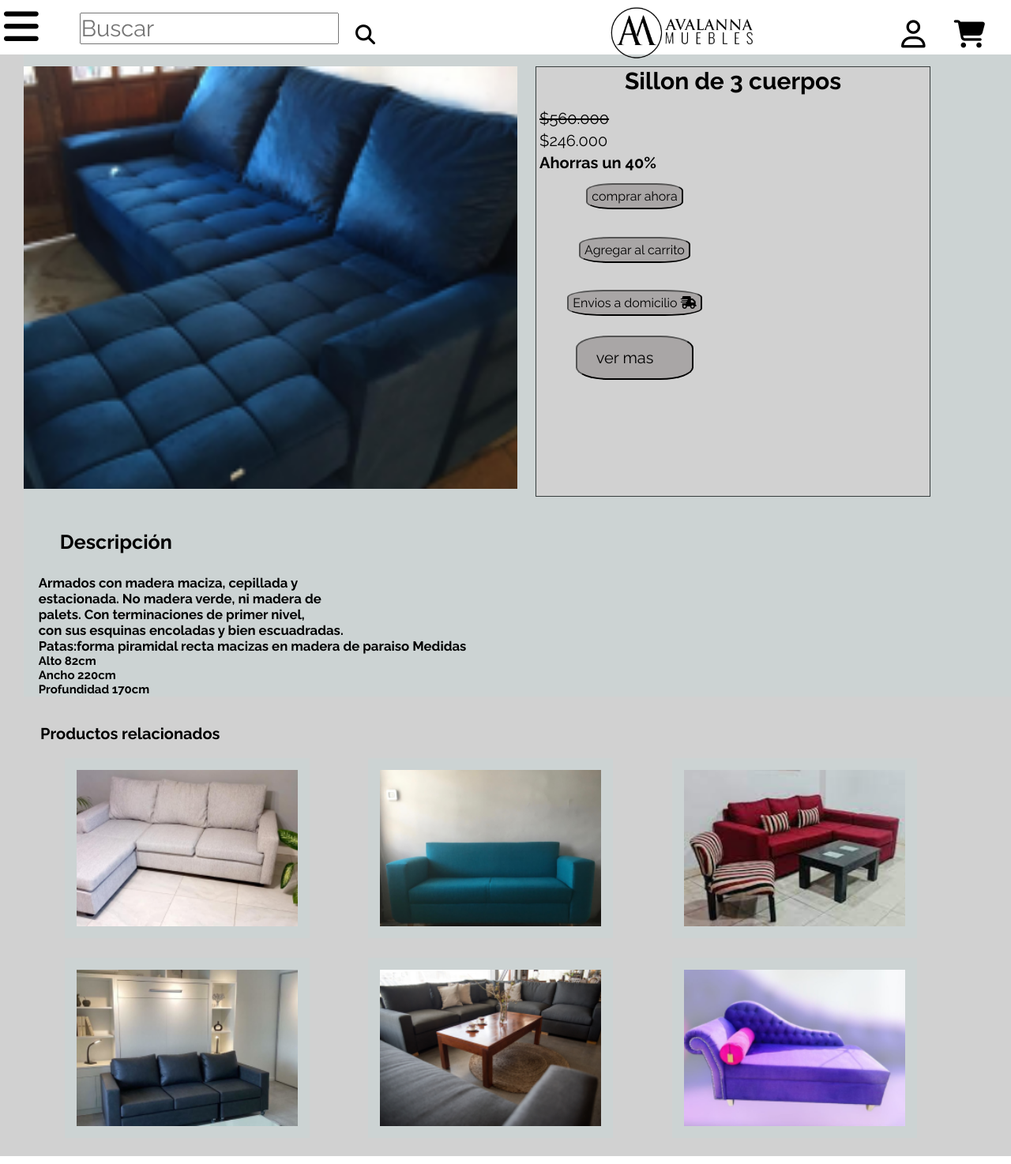
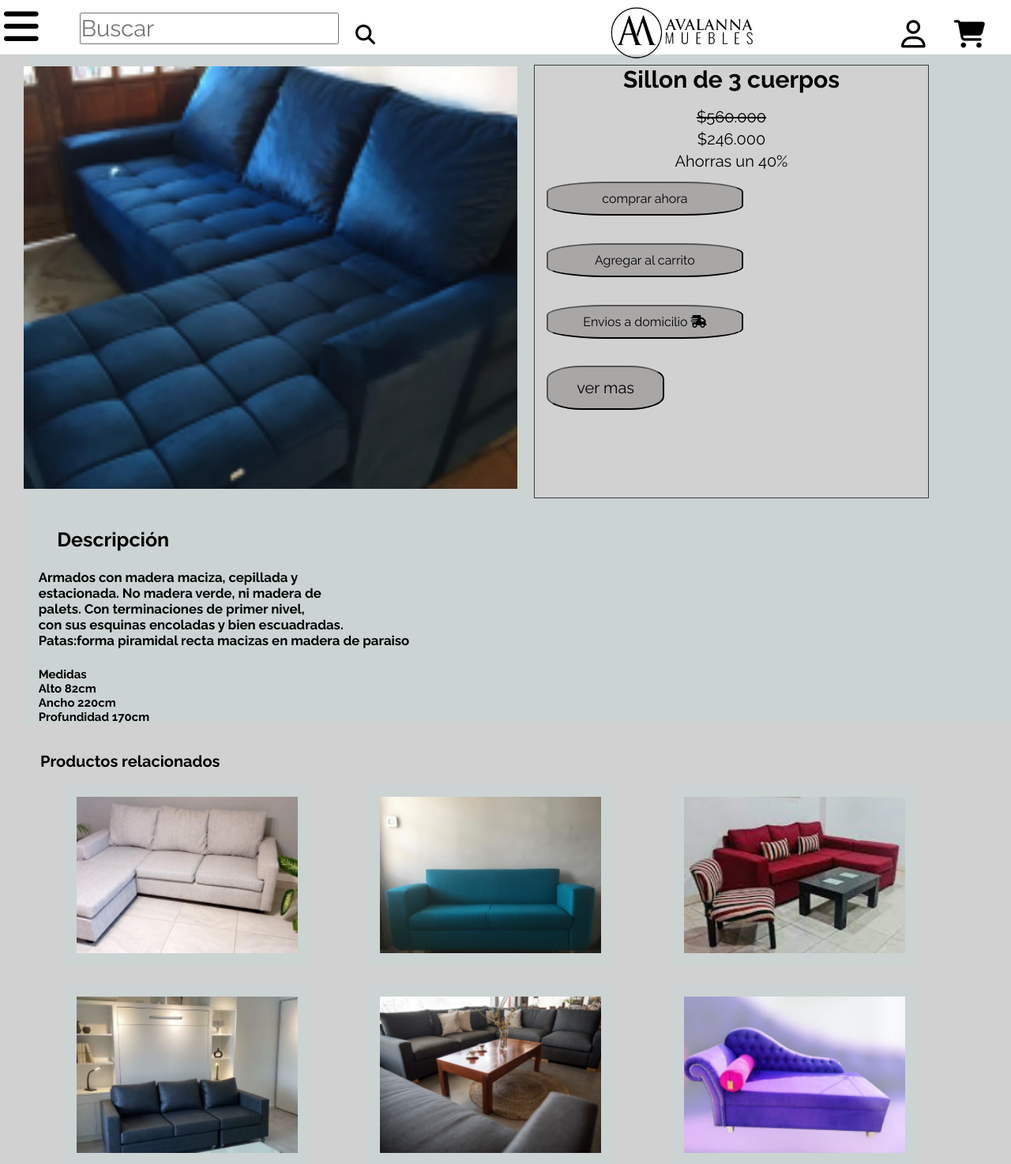
Before and after one commit to Tincho-91/c23-grupo09-Avalanna_Muebles, a Node server app: page /detalleDelProducto in a window 1280 px wide. Shown: the top 1474 px of the page at 79% size. Run offline with Node 20, Linux system fonts and the light colour scheme; some libraries are stand-ins or nearby versions.

Commit message:
corrigiendo errores

```diff
--- a/app.js
+++ b/app.js
@@ -30,12 +30,6 @@ app.get("/productCart", (req, res) => {
 })
 
 
-app.get("/", (req, res) => {
-   return res.sendFile(path.join(__dirname, "/views/header.html"));
-})
-
-app.listen(3030, () => console.log("corriendo en el puerto 3030"));
-
 app.listen(3000, () => console.log("corriendo en el puerto 3000"));
 
 
--- a/public/css/productDetail.css
+++ b/public/css/productDetail.css
@@ -10,24 +10,17 @@
 --fuentes:"Raleway"
 
 
- --parrafos: 24px;
+ --parrafos: 22px;
       --titulos: 40px;
       --precio: 10px;
       --descuento: 12px;
       --descripcion: 24px;
 }
 
-/*
-.productDetail__main img {
-    width: 22%;
-    height: 50px;
-    padding-bottom: 20px;
-    margin-right:5px ;
-    }
-*/
+
+
     * {
-        margin: 0px;
-        padding: 0;
+
         font-family: var(--fuentes);
     }
 
@@ -91,23 +84,26 @@
     .productDetail-button{
     font-size: 5px;
     background-color:#a9a6a6;
-    border-radius: 28%;
+    border-radius: 30%;
     margin-bottom: 7px;
     padding: 1%;
     margin-right:28%;
+
+    }
+.productDetail-button_a_p{
+    font-size: 5px;
+    background-color:#a9a6a6;
+    border-radius: 30%;
+    margin-bottom: 7px;
+     margin-right:30%;
+     margin-left: 5px;
+
 }
-.button_a_p{
-    font-size: small;
-    background-color:#a9a6a6;
-    border-radius: 28%;
-    padding: 2%;
-    margin-right:50%;
-}
-
 
 .productDetail-li{
     font-size: 7px;
     font-family:"Raleway";
+    padding-top: 5%;
     }
     .productDetail_relacionados{
         height: 7px;
@@ -143,7 +139,6 @@
 }
 .seccion__productos{
     margin-left: 30px;
-    text-align:left;
     background-color:rgba(204, 211, 211, 0.995);
 }
 
@@ -183,31 +178,40 @@
 
                 .precios{
                     background-color: var(--gris-claro);
-                    width: 40%;
-                     margin: 15px;
+                    width: 30%;
+                     margin: 13px;
                      border:1px solid rgba(1, 10, 10, 0.74)
                 }
 
                 .productDetail__main  p {
-                    font-size: 12px;
-                    text-align: left;
+                    font-size: 10px;
+                    text-align: center;
                     margin: 1% 2% 1% 5%;
-                    padding:0% 1%;
+                    padding:0% 1% ;
+
                 }
                 .productDetail-button{
-                    font-size: 12px;
+                    font-size: 10px;
                     background-color:#a9a6a6;
-                     border-radius: 28%;
+                     border-radius: 30%;
                      margin-top: 2%;
-                     margin-bottom: 5%;
-                    padding: 1%;
-                    margin-right:50%;
+                     margin-bottom:5%;
+                    padding: 2%;
+                    margin-right:60%;
+                    margin-left: 3%;
+                    width: 55%;
+
                 }
-
-                .button_a_p{
-                    padding: 2% 4%;
-                    margin-right:50%;
-                    width: 30%;
+                .productDetail-button_a_p{
+                    font-size: 10px;
+                    background-color:#a9a6a6;
+                    border-radius: 30%;
+                    margin-top: 2%;
+                    margin-bottom:25%;
+                   padding: 2%;
+                   margin-right:85%;
+                   margin-left: 3%;
+                   width: 25%;
                 }
                 .productDetail_relacionados {
                     font-size: 18px;
@@ -215,6 +219,7 @@
                 }
                 .productDetail-li{
                     font-size: 12px;
+                    padding-top: 5%;
                 }
 }
 
@@ -249,16 +254,24 @@
             }
                 .productDetail-button{
                     font-size: 16px;
+                    border-radius: 30%;
+                    padding: -10%;
+                    width: 50%;
+                    margin-left: 3%;
                 }
                 .productDetail-button:hover{
                     background-color:var(--gris-oscuro);
                     color:#a9a6a6;
                     }
 
-                .button_a_p{
+                .productDetail-button_a_p{
                     font-size: 16px;
+                    border-radius: 30%;
+                    width: 30%;
+                    padding: -10px;
+                   margin-left: 3%;
                 }
-                .button_a_p:hover{
+                .productDetail-button_a_p:hover{
                     background-color:var(--gris-oscuro);
                 color: var(--gris-claro);
                 }
--- a/public/css/styles.css
+++ b/public/css/styles.css
@@ -2,7 +2,6 @@
 @import url('https://fonts.googleapis.com/css2?family=Raleway:wght@100;200;300;400;500;600;700;800;900&display=swap');
 @import url('https://fonts.googleapis.com/css2?family=Oxygen:wght@300;400;700&display=swap');
 @import"./generales.css";
-@import"./header.css";
 @import"./footer.css";
 @import"./index.css";
 @import"./register.css";
--- a/views/productDetail.html
+++ b/views/productDetail.html
@@ -37,13 +37,13 @@
             <h1 class="seccion__productos--titulo">Sillon de 3 cuerpos</h1>
             <p class="color"><del>$560.000</del></p>
             <p class="color">$246.000</p>
-            <p class="color"><b>Ahorras un 40%</b></p>
+            <p class="color">Ahorras un 40%</b></p>
             <button class="productDetail-button">comprar ahora</button>
             <div>
 
                <button class="productDetail-button">Agregar al carrito</button>
               <button class="productDetail-button">Envios a domicilio  <i class="fa-solid fa-truck-fast" style="color: #000000;"></i></button> <br>
-               <button type="submit" class="button_a_p"><a href="http://localhost:3030/"><p>ver mas</p></a></button><b>
+               <button type="submit" class="productDetail-button_a_p"><a href="http://localhost:3030/"><p>ver mas</p></a></button><b>
 
             </div>
             </div>
@@ -56,8 +56,9 @@
                     palets. Con terminaciones de primer nivel, <br>con sus
                     esquinas encoladas y bien escuadradas. <br>
 
-                   Patas:forma piramidal recta macizas en madera de paraiso  Medidas</h6>
+                   Patas:forma piramidal recta macizas en madera de paraiso </h6>
                     <ul class="productDetail-li">
+                   <li>Medidas</li>
                 <li>Alto 82cm</li>
                  <li>Ancho 220cm</li>
                 <li>Profundidad 170cm</li></b>
```
